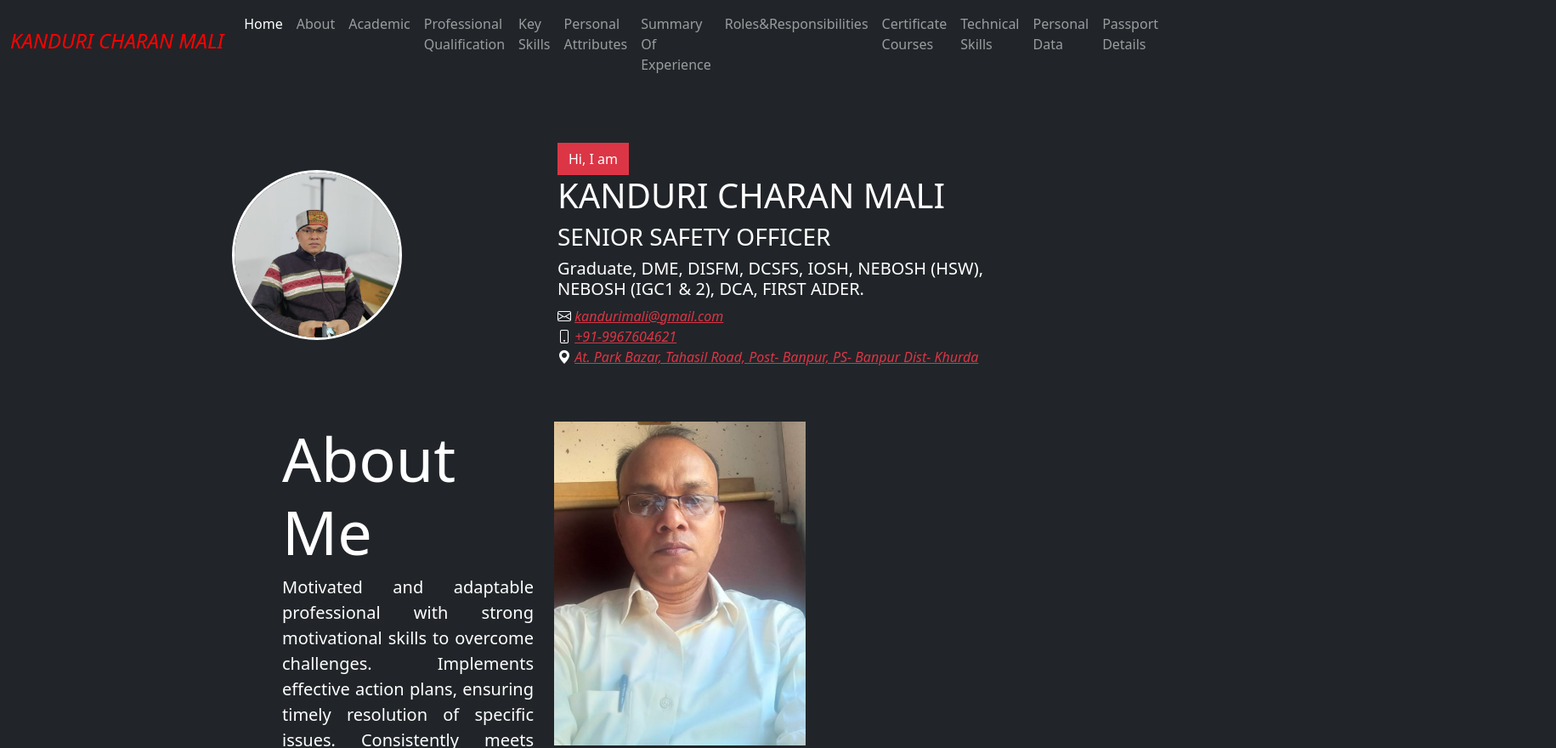
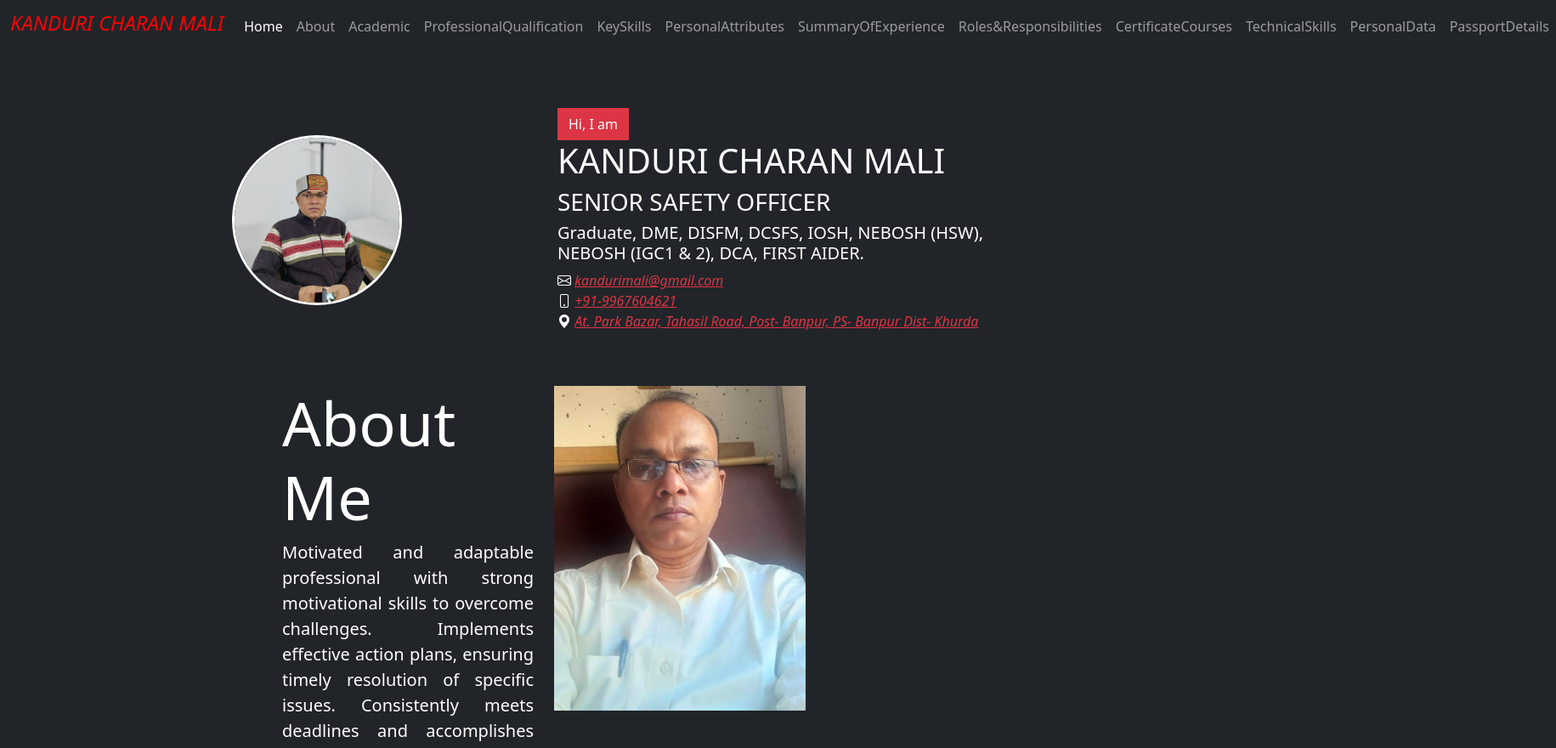
Before and after one commit to RABINARAYANJENA/K.C.MALI, a plain HTML site: page index.html in a window 1280 px wide. Shown: the top 880 px of the page at 85% size, 1831 px wide, since content can reach past the window. Drawn offline with nearby package versions, Linux system fonts and the light colour scheme.

Commit message:
Update index.html

```diff
--- a/index.html
+++ b/index.html
@@ -57,31 +57,31 @@
                 <a class="nav-link" href="#Academic">Academic</a>
               </li>
               <li class="nav-item">
-                <a class="nav-link" href="#Professional Qualification">Professional Qualification</a>
+                <a class="nav-link" href="#Professional Qualification">ProfessionalQualification</a>
               </li>
               <li class="nav-item">
-                <a class="nav-link" href="#KeySkill">Key Skills</a>
+                <a class="nav-link" href="#KeySkill">KeySkills</a>
               </li>
               <li class="nav-item">
-                <a class="nav-link" href="#Personal Attributes">Personal Attributes</a>
+                <a class="nav-link" href="#Personal Attributes">PersonalAttributes</a>
               </li>
               <li class="nav-item">
-                <a class="nav-link" href="#Summary of Experience">Summary Of Experience</a>
+                <a class="nav-link" href="#Summary of Experience">SummaryOfExperience</a>
               </li>
               <li class="nav-item">
                 <a class="nav-link" href="#Roles & Responsibilities">Roles&Responsibilities</a>
               </li>
               <li class="nav-item">
-                <a class="nav-link" href="#CERTIFICATE COURSES">Certificate Courses</a>
+                <a class="nav-link" href="#CERTIFICATE COURSES">CertificateCourses</a>
               </li>
               <li class="nav-item">
-                <a class="nav-link" href="#Technical Skills">Technical Skills</a>
+                <a class="nav-link" href="#Technical Skills">TechnicalSkills</a>
               </li>
               <li class="nav-item">
-                <a class="nav-link" href="#Personal Data">Personal Data</a>
+                <a class="nav-link" href="#Personal Data">PersonalData</a>
               </li>
               <li class="nav-item">
-                <a class="nav-link" href="#Passport Details">Passport Details</a>
+                <a class="nav-link" href="#Passport Details">PassportDetails</a>
               </li>
             </ul>
           </div>
@@ -91,7 +91,7 @@
       <div class="container p-4" id="Home">
         <div class="row p-4 py-4 mt-4 mt-md-0 align-items-center">
             <div class="col-md-6 text-center py-4 mt-4 mt-md-0 d-flex justify-content-center">
-                <img src="P1.jpg" class="Myimage" alt="...">
+                <img src="p1.jpg" class="Myimage" alt="...">
             </div>
             <div class="col-md-6 p-3">
                 <div>
```
